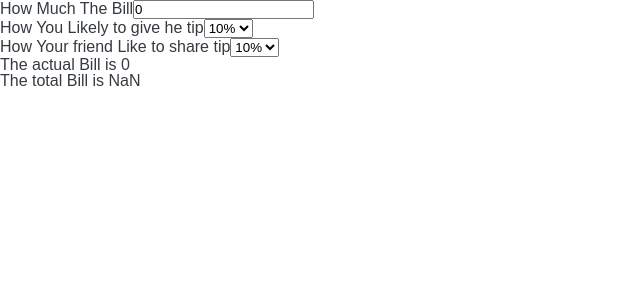
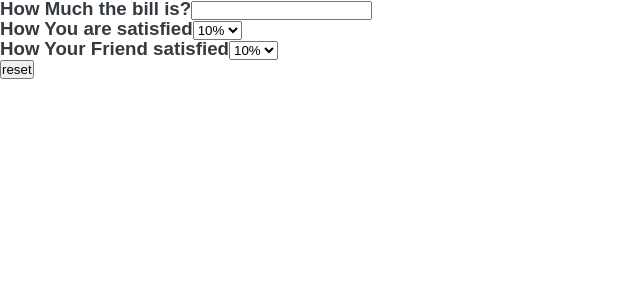
Before and after one commit to dineshsdk1201/Movie-Rating-App-V1, a React (Create React App) app: page / in a window 1280 px wide. Shown: the top 300 px of the page, without its empty margins (0-640 px from the left). Built offline with nearby package versions, Linux system fonts and the light colour scheme.

Commit message:
v1 completed

```diff
--- a/src/App.js
+++ b/src/App.js
@@ -1,17 +1,21 @@
 import { useState } from "react";
-import "./index.css";
 
 export default function App() {
-  const [myTip, setMyTip] = useState(0);
-  const [friendTip, setFriendTip] = useState(0);
-  const [bill, setBill] = useState(0);
-
+  const [bill, setBill] = useState("");
+  const [myTip, setMytip] = useState(10);
+  const [ftip, setFtip] = useState(10);
+  function handleReset() {
+    setBill("");
+    setMytip(10);
+    setFtip(10);
+  }
   return (
     <>
       <Bill bill={bill} setBill={setBill} />
-      <MyTip myTip={myTip} setMyTip={setMyTip} />
-      <FriendTip friendTip={friendTip} setFriendTip={setFriendTip} />
-      <TotalBill bill={bill} myTip={myTip} friendTip={friendTip} />
+      <MyTip myTip={myTip} setMytip={setMytip} />
+      <FriendTip ftip={ftip} setFtip={setFtip} />
+      <TotalBill ftip={ftip} bill={bill} myTip={myTip} />
+      <Reset handleReset={handleReset} />
     </>
   );
 }
@@ -19,7 +23,7 @@ export default function App() {
 function Bill({ bill, setBill }) {
   return (
     <div>
-      <p style={{ display: "inline" }}>How Much The Bill</p>
+      <h3 style={{ display: "inline" }}>How Much the bill is?</h3>
       <input
         type="number"
         value={bill}
@@ -28,11 +32,11 @@ function Bill({ bill, setBill }) {
     </div>
   );
 }
-function MyTip({ myTip, setMyTip }) {
+function MyTip({ myTip, setMytip }) {
   return (
     <div>
-      <p style={{ display: "inline" }}>How You Likely to give he tip</p>
-      <select value={myTip} onCanPlay={(e) => setMyTip(e.target.value)}>
+      <h3 style={{ display: "inline" }}>How You are satisfied</h3>
+      <select value={myTip} onChange={(e) => setMytip(e.target.value)}>
         <option value={10}>10%</option>
         <option value={20}>20%</option>
         <option value={30}>30%</option>
@@ -41,11 +45,11 @@ function MyTip({ myTip, setMyTip }) {
   );
 }
 
-function FriendTip({ friendTip, setFriendTip }) {
+function FriendTip({ ftip, setFtip }) {
   return (
     <div>
-      <p style={{ display: "inline" }}>How Your friend Like to share tip</p>
-      <select value={friendTip} onCanPlay={(e) => setFriendTip(e.target.value)}>
+      <h3 style={{ display: "inline" }}>How Your Friend satisfied</h3>
+      <select value={ftip} onChange={(e) => setFtip(e.target.value)}>
         <option value={10}>10%</option>
         <option value={20}>20%</option>
         <option value={30}>30%</option>
@@ -54,13 +58,30 @@ function FriendTip({ friendTip, setFriendTip }) {
   );
 }
 
-function TotalBill({ friendTip, myTip, bill }) {
-  const totalTip = ((myTip + friendTip) / bill) * 100;
-  console.log(totalTip);
+function TotalBill({ ftip, myTip, bill }) {
+  // console.log(myTip, ftip);
+  console.log(typeof myTip, typeof ftip, typeof bill);
+  const totalTipPercentage = (ftip + myTip) / 2;
+  // console.log(totalTipPercentage);
+  const totalTip = (totalTipPercentage / 100) * Number(bill);
+  // console.log(totalTip);
+  const totalBill = totalTip + Number(bill);
+
   return (
     <>
-      <p>The actual Bill is {bill} </p>
-      <p>The total Bill is {totalTip + bill} </p>
+      {bill && (
+        <div>
+          <h3>The total tip is {totalTip}</h3>
+          <h3>Your Total Bill is {totalBill}</h3>
+        </div>
+      )}
     </>
   );
 }
+function Reset({ handleReset }) {
+  return (
+    <>
+      <button onClick={handleReset}>reset</button>
+    </>
+  );
+}
```
